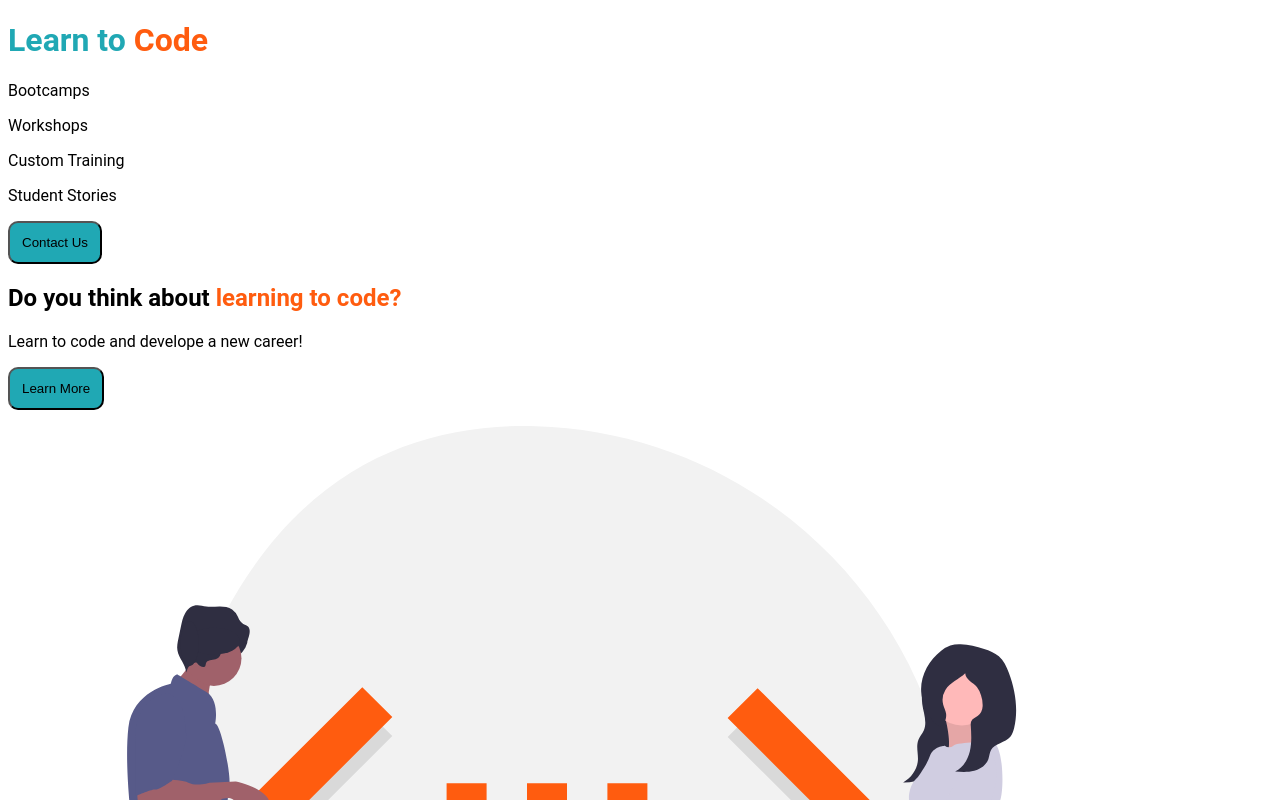
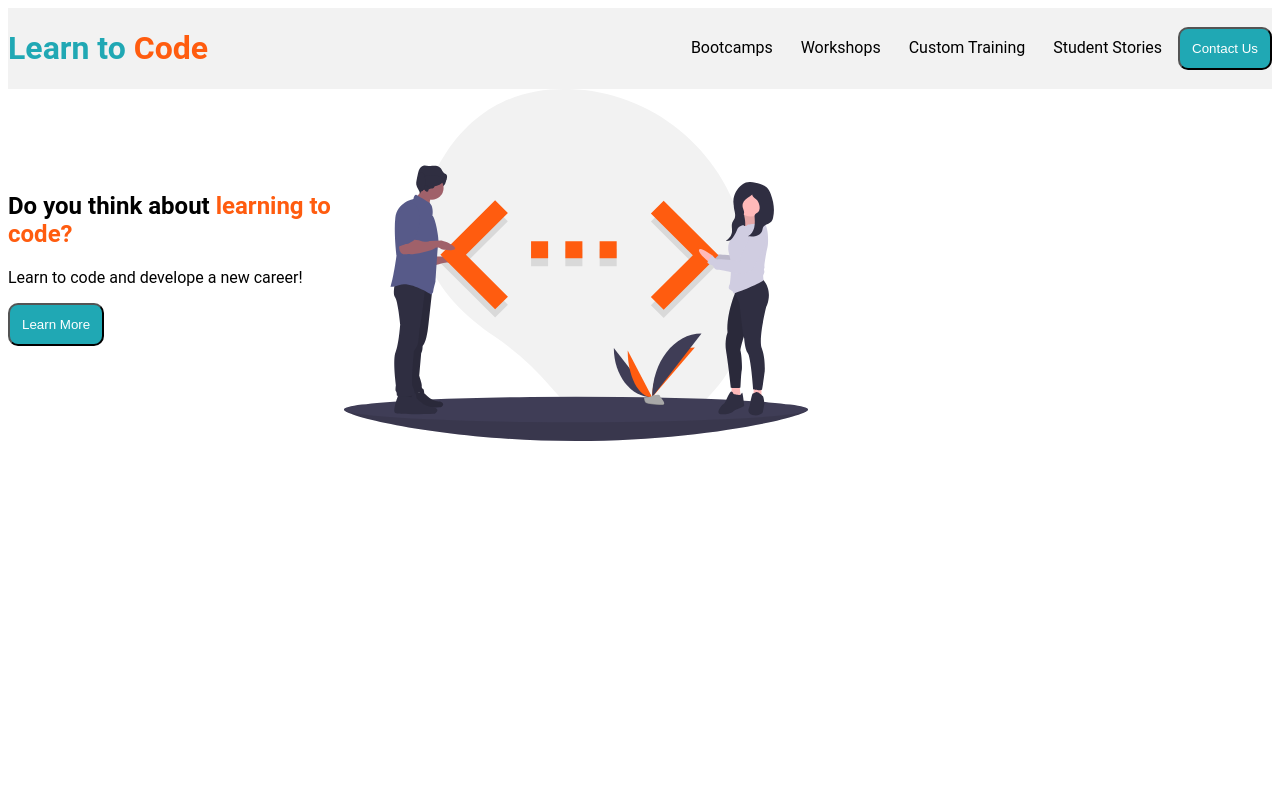
Before and after one commit to MechialH/Deliverable-One, a plain HTML site: page index.html in a window 1280 px wide. Shown: the top 800 px of the page. Drawn offline with Linux system fonts and the light colour scheme; a web font is replaced by a local one.

Commit message:
Updated navigation to be ul and added formating in the css

```diff
--- a/css/styles.css
+++ b/css/styles.css
@@ -1,37 +1,76 @@
 @import url('https://fonts.googleapis.com/css2?family=Robotodisplay=swap');
-body {
+body{
     font-family: 'Roboto', sans-serif;
   }
-
-header {
+.container{
     background-color: #F2F2F2;
+    display: flex;
+    flex-direction: column;
+    align-items: flex-start;
+    justify-content: flex-end;
 
 }
-
-button {
+.head{
+    flex-grow: 1;
+    align-content: flex-start;
+}
+ul{
+    list-style-type: none;
+    }
+ul li{
+    display: block;
+    padding: 12px;
+}
+button{
     background-color: #20a8b4;
+    color: #fff;
     border-radius: 10px;
     padding: 12px;
+    width: 100%;
 }
-
-button:hover {
+button:hover{
     background-color: #ff5c0f;
 }
-
 a{
     text-decoration: none;
     color: #000f;
 }
-
-a:hover {
+a:hover{
     text-decoration: none;
     color:#ff5c0f;
 }
-
-.h1colorTwo{
+.teal{
     color: #20a8b4;
 }
-
-.h2colorTwo{
+.orange{
     color: #ff5c0f;
 }
+.Center{
+    display: flex;
+    flex-direction: row;
+    justify-content: space-evenly;
+    align-items: center;
+}
+.main{
+    align-content: center;
+}
+.pic{
+    display: none;
+}
+@media screen and (min-width: 768px){
+    .container{
+        flex-direction: row;
+        align-items: center;
+    }
+    ul li{
+        display: inline;
+    }
+    .pic{ display: inline;
+    }
+    img{
+        width: 50%;
+    }
+    button{
+        width: auto;
+    }
+}
--- a/index.html
+++ b/index.html
@@ -8,25 +8,40 @@
 </head>
 <body>
     <!-- Header and navigation bar-->
-    <div class="row">
-        <h1 class="column"><span class="h1colorTwo">Learn to</span><span class="h2colorTwo"> Code</span></h1>
-        <p class="column"><a href="">Bootcamps</a></p>
-        <p class="column"><a href="">Workshops</a></p>
-        <p class="column"><a href="">Custom Training</a></p>
-        <p class="column"><a href="">Student Stories</a></p>
-        <p class="column"><button type="button">Contact Us</button></p>
+    <div class="container">
+        <h1 class="head">
+            <span class="teal">Learn to</span>
+            <span class="orange"> Code</span>
+        </h1>
+
+        <ul class="nav">
+            <li ><a href="">Bootcamps</a></li>
+            <li ><a href="">Workshops</a></li>
+            <li ><a href="">Custom Training</a></li>
+            <li ><a href="">Student Stories</a></li>
+            <span><button>Contact Us</button></span>
+        </ul>
+
+
+
     </div>
 
-    <!-- Text should center. Img needs to flex right on desktop-->
-    <div class="row">
-        <div class="column">
-            <h2>Do you think about <span class="h2colorTwo">learning to code?</span></h2>
-            <p>Learn to code and develope a new career!</p>
-            <p><button type="button">Learn More</button></p>
+   <!-- Text should center. Img needs to flex right on desktop-->
+    <div class="Center">
+        <div class="main">
+            <h2 >Do you think about <span class="orange">learning to code?</span></h2>
+
+            <p >Learn to code and develope a new career!</p>
+
+            <p ><button type="button">Learn More</button></p>
+
+
         </div>
-        <div class="column" class="img" >
+        <div class="pic">
             <img src="assets/code.svg" alt="code.svg">
+
         </div>
+
 
     </div>
 </body>
```
